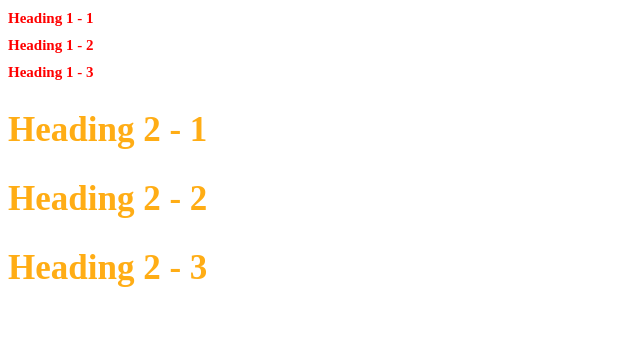
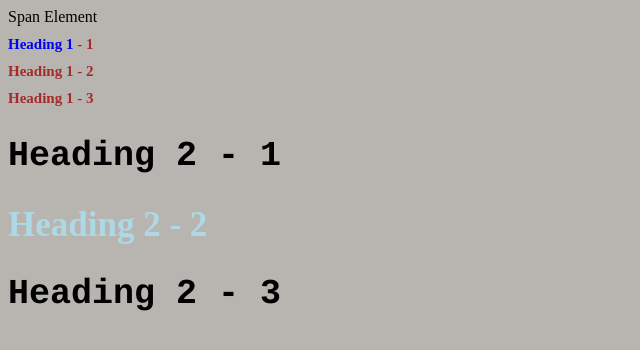
Before and after one commit to skowi9/first-site, a plain HTML site: page style-test.html in a window 1280 px wide. Shown: the whole page, without its empty margins (0-640 px from the left). Drawn offline with Linux system fonts and the light colour scheme.

Commit message:
created new css file, changed background color, created class mulitiply class

```diff
--- /dev/null
+++ b/css/test.css
@@ -0,0 +1,26 @@
+body{
+	background-color: #B8B5B1;
+}
+h1{
+	font-size: 15px;
+	color: brown;
+}
+h2{
+	color: lightblue;
+}
+
+.main{
+	font-family: courier;
+}
+
+.lol{
+	color: gray;
+}
+
+.main.lol{
+	color: black;
+}
+
+h1 span{
+	color: blue;
+}
--- a/style-test.html
+++ b/style-test.html
@@ -2,21 +2,16 @@
 <html>
 <head>
 	<title>My first page with style.</title>
-	<style type="text/css">
-		h1{
-			font-size: 15px;
-			color: red;
-		}
-	</style>
+	<link rel="stylesheet" type="text/css" href="css/test.css">
 </head>
 <body>
-
-	<h1>Heading 1 - 1</h1>
+	<span>Span Element</span>
+	<h1><span>Heading 1</span> - 1</h1>
 	<h1>Heading 1 - 2</h1>
 	<h1>Heading 1 - 3</h1>
-	<h2 style="font-size: 35px; color: #FFAD15;">Heading 2 - 1</h2>
-	<h2 style="font-size: 35px; color: #FFAD15;">Heading 2 - 2</h2>
-	<h2 style="font-size: 35px; color: #FFAD15;">Heading 2 - 3</h2>
+	<h2 class="main lol" style="font-size: 35px;">Heading 2 - 1</h2>
+	<h2 style="font-size: 35px;">Heading 2 - 2</h2>
+	<h2 class="main lol" style="font-size: 35px;">Heading 2 - 3</h2>
 
 </body>
 </html>
```
